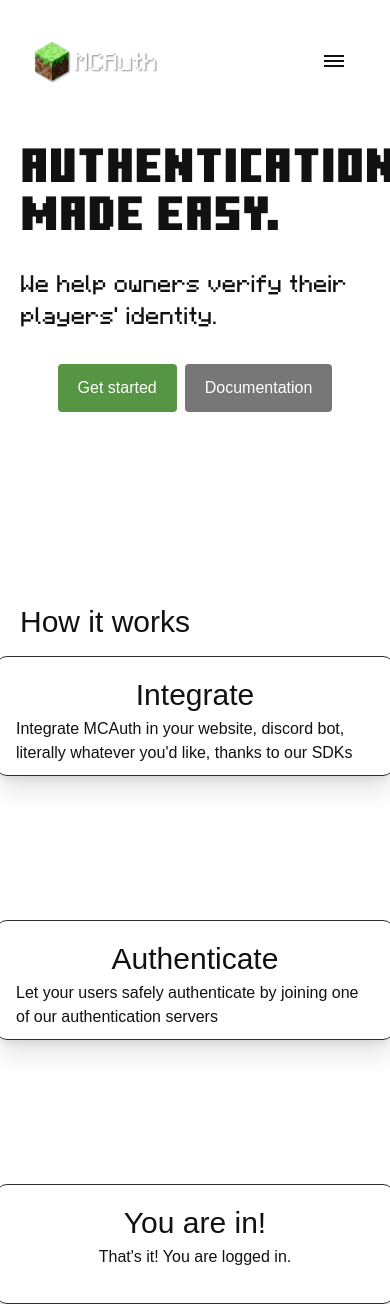
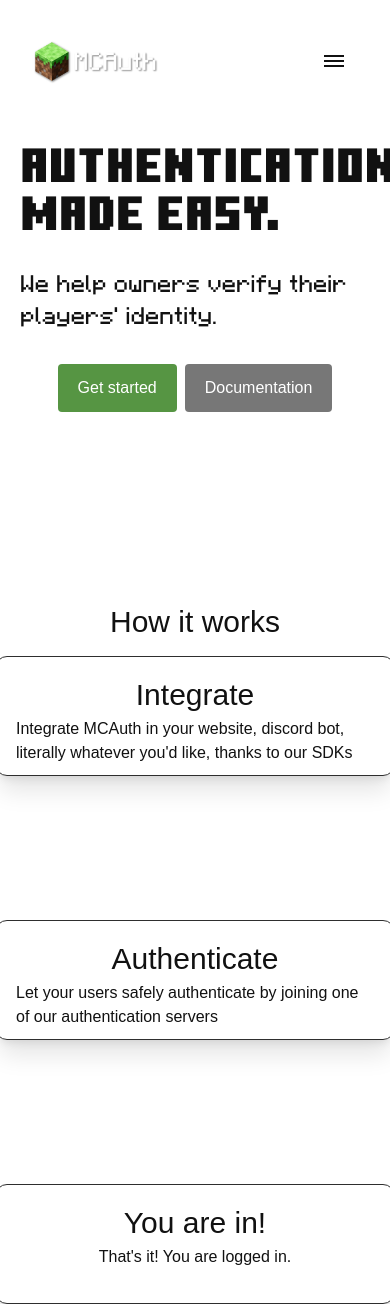
Before and after one commit to MCAuth-net/website, a Next.js app: page / in a window 390 px wide. Built offline with nearby package versions, Linux system fonts and the light colour scheme; a web font is replaced by a local one.

Commit message:
Improved main page on phone ui

```diff
--- a/app/page.tsx
+++ b/app/page.tsx
@@ -39,11 +39,11 @@ export default function Home() {
 
                   </div>
 
-                    <div className={"flex md:flex-col flex-col gap-4 mt-40"}>
+                    <div className={"flex md:flex-col flex-col gap-4 xl:items-start items-center mt-40"}>
 
                         <h2 className={"text-3xl"}>How it works</h2>
 
-                        <div className={"flex md:flex-row flex-col gap-10 justify-between items-center"}>
+                        <div className={"flex xl:flex-row flex-col gap-10 justify-between items-center"}>
 
                         <div className={"flex flex-col gap-1 w-100 h-30 items-center border border-[#2e2e2e] p-5 rounded-xl shadow-xl"}>
 
@@ -60,7 +60,7 @@ export default function Home() {
                         <img
                             src={"/assets/arrow.png"}
                             alt={"Arrow"}
-                            className={"w-[75px] h-[64px] md:rotate-0 rotate-90"}
+                            className={"w-[75px] h-[64px] xl:rotate-0 rotate-90"}
                         />
 
                         <div className={"flex flex-col gap-1 w-100 h-30 items-center border border-[#2e2e2e] p-5 rounded-xl shadow-xl"}>
@@ -78,7 +78,7 @@ export default function Home() {
                         <img
                             src={"/assets/arrow.png"}
                             alt={"Arrow"}
-                            className={"w-[75px] h-[64px] md:rotate-0 rotate-90"}
+                            className={"w-[75px] h-[64px] xl:rotate-0 rotate-90"}
                         />
 
                         <div className={"flex flex-col gap-1 w-100 h-30 items-center border border-[#2e2e2e] p-5 rounded-xl shadow-xl"}>
```
